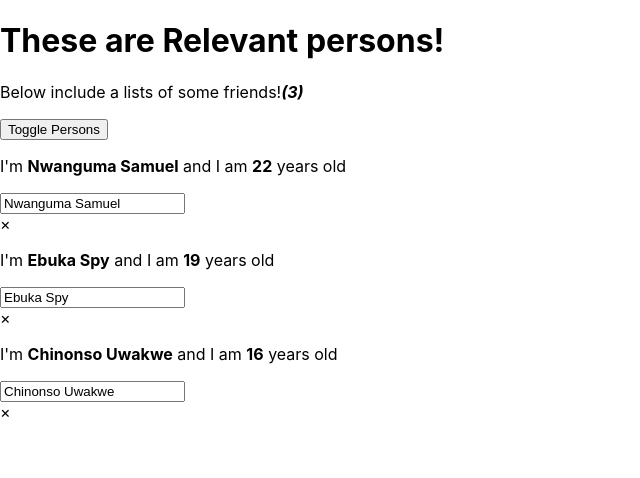
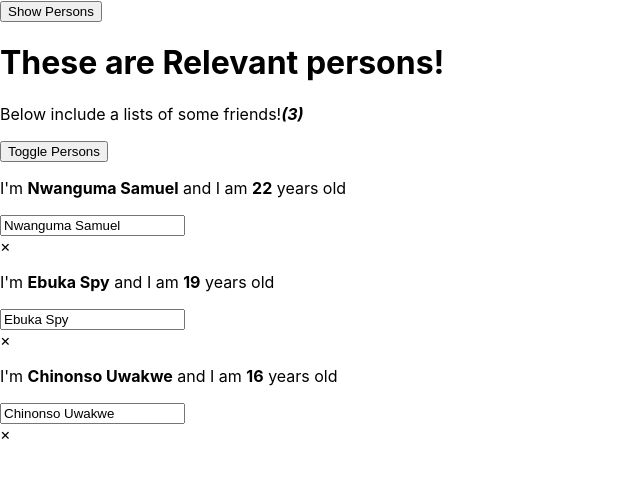
Before and after one commit to nwangasam/request-react, a React app: page / in a window 1280 px wide. Both pictures are taken after a click on the button "Toggle Persons". Shown: the top 478 px of the page, without its empty margins (0-640 px from the left). Built offline with nearby package versions, Linux system fonts and the light colour scheme.

Commit message:
React components lifecycles hooks

```diff
--- a/src/components/Cockpit/Cockpit.js
+++ b/src/components/Cockpit/Cockpit.js
@@ -22,7 +22,7 @@ const Cockpit = props => {
     );
   } else {
     subHeading = (
-      <p clasName={classes.Red}>No person left :( Refresh this page.</p>
+      <p className={classes.Red}>No person left :( Refresh this page.</p>
     );
   }
 
--- a/src/components/Persons/Person/Person.js
+++ b/src/components/Persons/Person/Person.js
@@ -1,21 +1,37 @@
-import React from 'react';
+import React, { Component } from 'react';
 import classes from './Person.css'
 
-const person = props => {
+class Person extends Component {
 
-   return (
-    <div className={classes.Card}>
+  constructor(props) {
+    super(props);
+    console.log('[Person.js] Inside constructor()')
+  }
+
+  componentWillMount() {
+    console.log('[Person.js] Inside componentWillMount()')
+  }
+
+  componentDidMount() {
+    console.log('[Person.js] Inside componentDidMount()')
+  }
+
+
+  render() {
+    console.log('[Person.js] Inside render()')
+
+    return <div className={classes.Card}>
       <p>
-        I'm <strong>{props.name}</strong> and I am <strong>{props.age}</strong>{' '}
+        I'm <strong>{this.props.name}</strong> and I am <strong>{this.props.age}</strong>{' '}
         years old
       </p>
-      <p>{props.children}</p>
-      <input onChange={props.changed} className={classes.NameInput} type='text' value={props.name} />
-      <div className={classes.Delete} onClick={props.clicked}>
+      <p>{this.props.children}</p>
+      <input onChange={this.props.changed} className={classes.NameInput} type='text' value={this.props.name} />
+      <div className={classes.Delete} onClick={this.props.clicked}>
         <span>&times;</span>
       </div>
     </div>
-  );
-};
+  }
+}
 
-export default person;
+export default Person;
--- a/src/components/Persons/Persons.js
+++ b/src/components/Persons/Persons.js
@@ -1,20 +1,51 @@
-import React from 'react';
+import React, { Component } from 'react';
 import Person from './Person/Person';
 
-const Persons = props => {
-    if (props.showPersons) {
-        return props.persons.map(person => {
+class Persons extends Component {
+
+    constructor (props) {
+        super(props);
+        console.log('[Persons.js] Inside constructor()', props)
+      }
+
+      componentWillMount () {
+        console.log('[Persons.js] Inside componentWillMount()')
+      }
+
+      componentDidMount () {
+        console.log('[Persons.js] Inside componentDidMount()')
+      }
+
+      // Update Component Lifecycles Hooks
+    componentWillReceiveProps (nextProps) {
+        console.log('[UPDATE Persons.js] Inside componentWillReceiveProps', nextProps)
+    }
+
+    componentWillUpdate (nextProps, nextState) {
+        console.log('[UPDATE Persons.js] Inside componentWillUpdate', nextProps, nextState);
+    }
+
+    shouldComponentUpdate (nextProps, nextState) {
+        console.log('[UPDATE Persons.js] Inside shouldComponentUpdate', nextProps, nextState);
+        return nextProps.persons !== this.props.persons;
+    }
+
+    componentDidUpdate () {
+        console.log('[UPDATE] Inside componentDidUpdate')
+    }
+
+    render() {
+        console.log('[Persons.js] Inside render()')
+            return this.props.persons.map(person => {
                 return <Person
                 key={person.id}
-            clicked={() => props.clicked(person.id)}
-            changed={event => props.changed(event, person.id)}
+                clicked={() => this.props.clicked(person.id)}
+                changed={event => this.props.changed(event, person.id)}
                 name={person.name}
                 age={person.age}
               />
             })
-    } else {
-        return null;
     }
-};
+}
 
 export default Persons;
--- a/src/containers/App.js
+++ b/src/containers/App.js
@@ -5,7 +5,9 @@ import Cockpit from '../components/Cockpit/Cockpit';
 
 class App extends Component {
 
-  state = {
+  constructor(props) {
+    super(props);
+    this.state = {
       persons: [
         { id: 'klxl', name: 'Nwanguma Samuel', age: 22 },
         { id: 'iwasdf', name: 'Ebuka Spy', age: 19 },
@@ -13,6 +15,38 @@ class App extends Component {
       ],
       showPersons: false
     };
+    console.log('[App.js] Inside constructor()')
+  }
+
+  componentWillMount() {
+    console.log('[App.js] Inside componentWillMount()')
+  }
+
+  componentDidMount() {
+    console.log('[App.js] Inside componentDidMount()')
+  }
+  // state = {
+  //   persons: [
+  //     { id: 'klxl', name: 'Nwanguma Samuel', age: 22 },
+  //     { id: 'iwasdf', name: 'Ebuka Spy', age: 19 },
+  //     { id: 'oiwer', name: 'Chinonso Uwakwe', age: 16 }
+  //   ],
+  //   showPersons: false
+  // };
+
+  componentWillUpdate (nextProps, nextState) {
+      console.log('[UPDATE App.js] Inside componentWillUpdate', nextProps, nextState);
+  }
+
+  shouldComponentUpdate (nextProps, nextState) {
+      console.log('[UPDATE App.js] Inside shouldComponentUpdate', nextProps, nextState);
+      return nextState.persons !== this.state.persons ||
+      nextState.showPersons !== this.state.showPersons;
+  }
+
+  componentDidUpdate () {
+      console.log('[UPDATE App.js] Inside componentDidUpdate')
+  }
 
   togglePersonsHandler = () => {
     const doesShow = this.state.showPersons;
@@ -24,9 +58,7 @@ class App extends Component {
     const personIndex = persons.findIndex(p => {
       return p.id === personId;
     });
-
     persons.splice(personIndex, 1);
-
     this.setState({ persons: persons });
   };
 
@@ -41,19 +73,27 @@ class App extends Component {
     this.setState({ persons });
   };
 
+
   render() {
+    console.log('[App.js] Inside render()');
+
+    let persons = null;
+
+    if (this.state.showPersons) {
+      persons = <Persons
+          persons={this.state.persons}
+          clicked={this.deletePersonHander}
+          changed={this.nameChangeHandler} />
+    }
     return (
         <div className={classes.App}>
+          <button onClick={() => this.setState({ showPersons: true })}>Show Persons</button>
         <Cockpit
           appTitle={this.props.title}
           toggle={this.togglePersonsHandler}
           persons={this.state.persons}
           showPersons={this.state.showPersons} />
-        <Persons
-            showPersons={this.state.showPersons}
-            persons={this.state.persons}
-            clicked={this.deletePersonHander}
-            changed={this.nameChangeHandler} />
+        {persons}
       </div>
     );
   }
--- a/src/index.js
+++ b/src/index.js
@@ -5,9 +5,7 @@ import App from './containers/App';
 import * as serviceWorker from './serviceWorker';
 
 ReactDOM.render(
-  <React.StrictMode>
-    <App title="These are Relevant persons!" />
-  </React.StrictMode>,
+  <App title="These are Relevant persons!" />,
   document.getElementById('root')
 );
 
```
Lines whose indentation alone changed are shown as unchanged.
